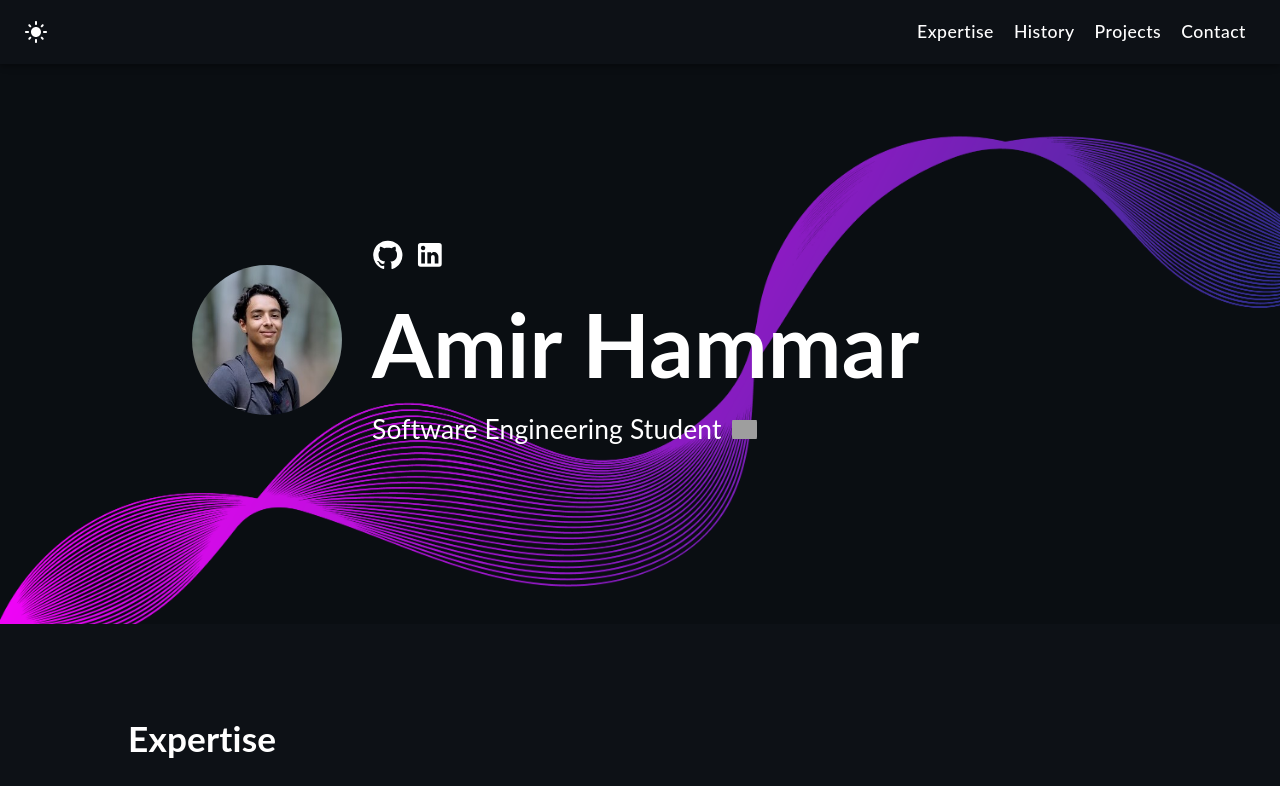
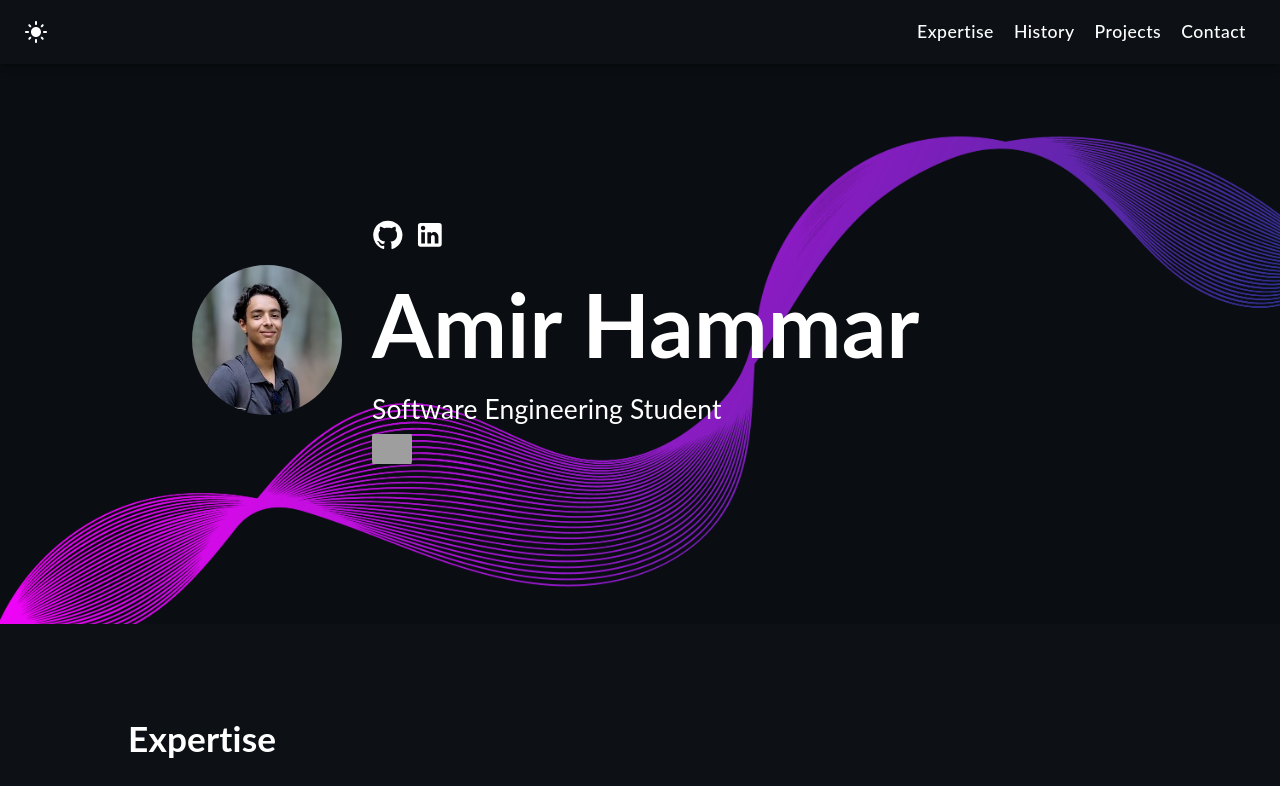
Before and after one commit to AbeKing13/my-portfolio, a React (Create React App) app: page / in a window 1280 px wide. Shown: the top 786 px of the page. Built offline with nearby package versions, Linux system fonts and the light colour scheme; grey boxes are pictures that could not be loaded.

Commit message:
Minor fixes: Moved logos to the most optimal places

```diff
--- a/src/assets/styles/Main.scss
+++ b/src/assets/styles/Main.scss
@@ -61,9 +61,19 @@
     margin: 0;
   }
 
+  a {
+    display: flex;
+    align-items: center;
+  }
+}
+
+.school-logo {
+  display: flex;
+  align-items: center;
+
   .ets-logo {
-    width: 25px;
-    height: 25px;
+    width: 40px;
+    height: 40px;
     border-radius: 20%;
     object-fit: contain;
     transition: transform 0.2s ease;
@@ -141,10 +151,13 @@
       p {
         font-size: 1em;
       }
+    }
 
+    .school-logo {
       .ets-logo {
-        width: 20px;
-        height: 20px;
+        width: 35px;
+        height: 35px;
+        position: relative;
 
         &:hover {
           transform: none;
--- a/src/assets/styles/Timeline.scss
+++ b/src/assets/styles/Timeline.scss
@@ -39,7 +39,6 @@
   transition: transform 0.5s ease;
   background-color: rgb(240, 240, 240) !important;
 }
-
 
 /* Items container styling */
 .items-container {
@@ -174,8 +173,20 @@
       will-change: transform;
     }
   }
+
+  .company-logo {
+    right: -15px;
+    width: 35px;
+    height: 35px;
+    img {
+      width: 100%;
+      height: 100%;
+      object-fit: contain;
+    }
+  }
 }
 
+@media (min-width: 769px) {
   .company-logo {
     position: absolute;
     top: 10px;
@@ -188,3 +199,4 @@
       object-fit: contain;
     }
   }
+}
--- a/src/components/Main.tsx
+++ b/src/components/Main.tsx
@@ -32,8 +32,9 @@ function Main() {
           </div>
           <h1>Amir Hammar</h1>
           <div className="student-info">
-            <p>
-              Software Engineering Student
+            <p>Software Engineering Student</p>
+          </div>
+          <div className="school-logo">
             <a
               href="https://www.etsmtl.ca/"
               target="_blank"
@@ -45,7 +46,6 @@ function Main() {
                 className="ets-logo"
               />
             </a>
-            </p>
           </div>
           <div className="mobile_social_icons">
             <a
```
Lines whose indentation alone changed are shown as unchanged.
